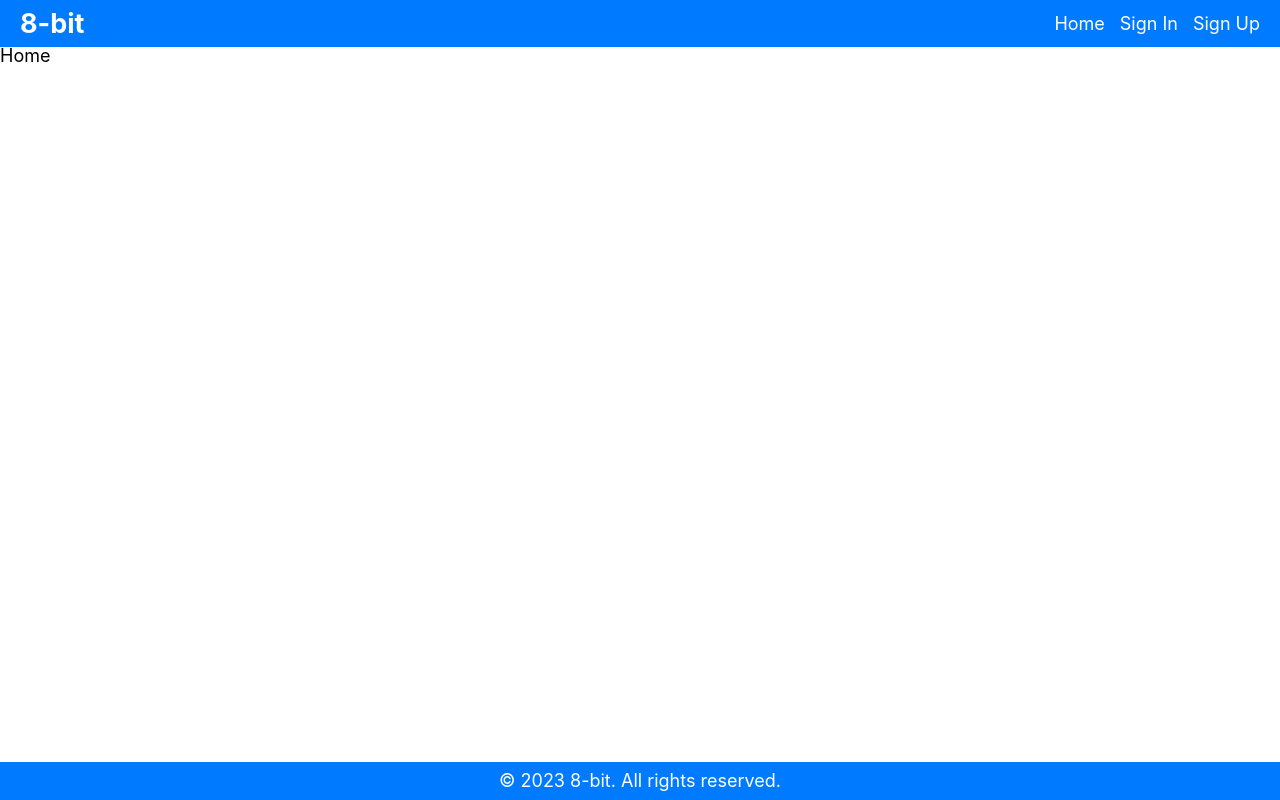
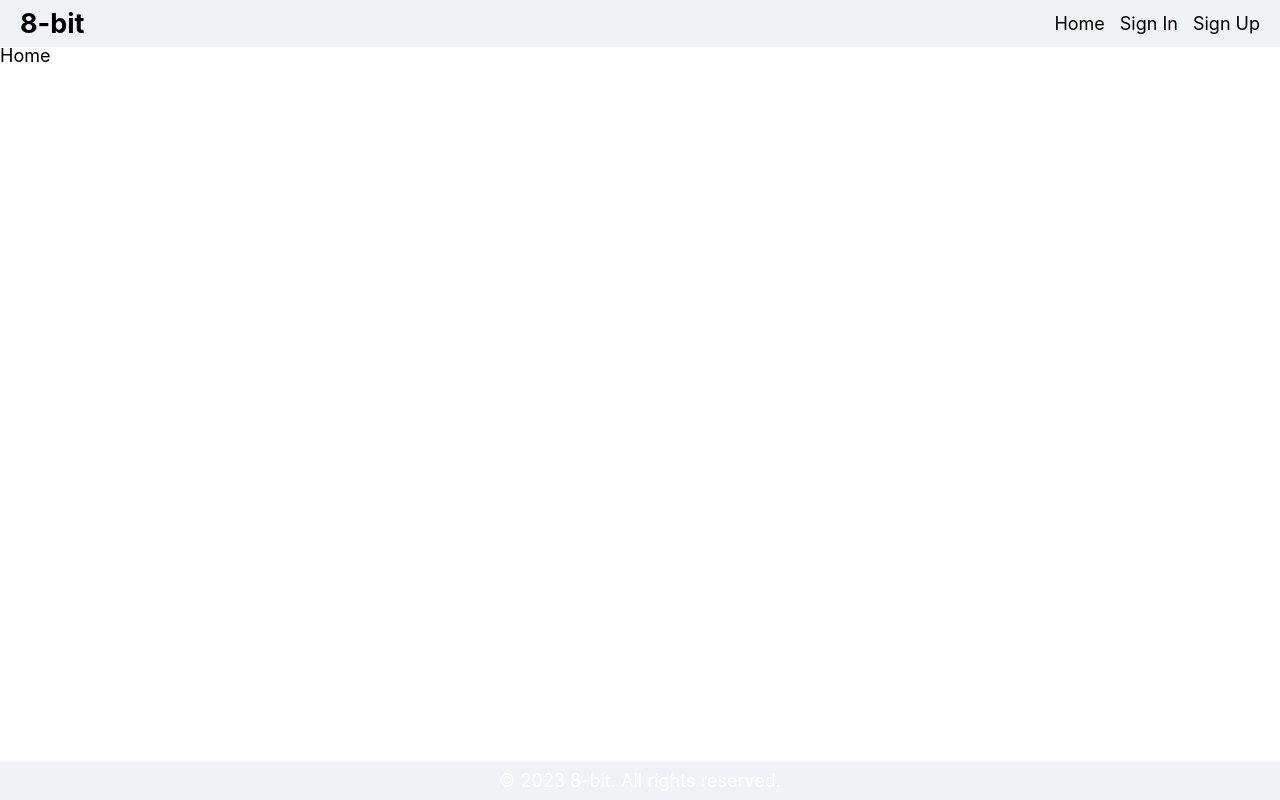
Before and after one commit to 9weeks-app-web/Team-8, a React (Vite) app in the folder 8-bit/: page / in a window 1280 px wide. Built offline with nearby package versions, Linux system fonts and the light colour scheme; a web font is replaced by a local one.

Commit message:
🎨[Style]임시 헤더, 푸터 스타일링

```diff
--- a/8-bit/src/layout/Footer.tsx
+++ b/8-bit/src/layout/Footer.tsx
@@ -2,7 +2,7 @@
 import styled from "@emotion/styled";
 
 const FooterContainer = styled.footer`
-  background-color: #007bff;
+  background-color: #f0f2f5;
   color: white;
   text-align: center;
   padding: 10px 20px;
--- a/8-bit/src/layout/Header.tsx
+++ b/8-bit/src/layout/Header.tsx
@@ -3,8 +3,8 @@ import { Link } from "react-router-dom";
 import styled from "@emotion/styled";
 
 const HeaderContainer = styled.header`
-  background-color: #007bff;
-  color: white;
+  background-color: #f0f2f5;
+  color: black;
   padding: 10px 20px;
 `;
 
@@ -20,7 +20,7 @@ const Logo = styled.h1`
 `;
 
 const NavLink = styled(Link)`
-  color: white;
+  color: black;
   margin-left: 15px;
   text-decoration: none;
 
```
